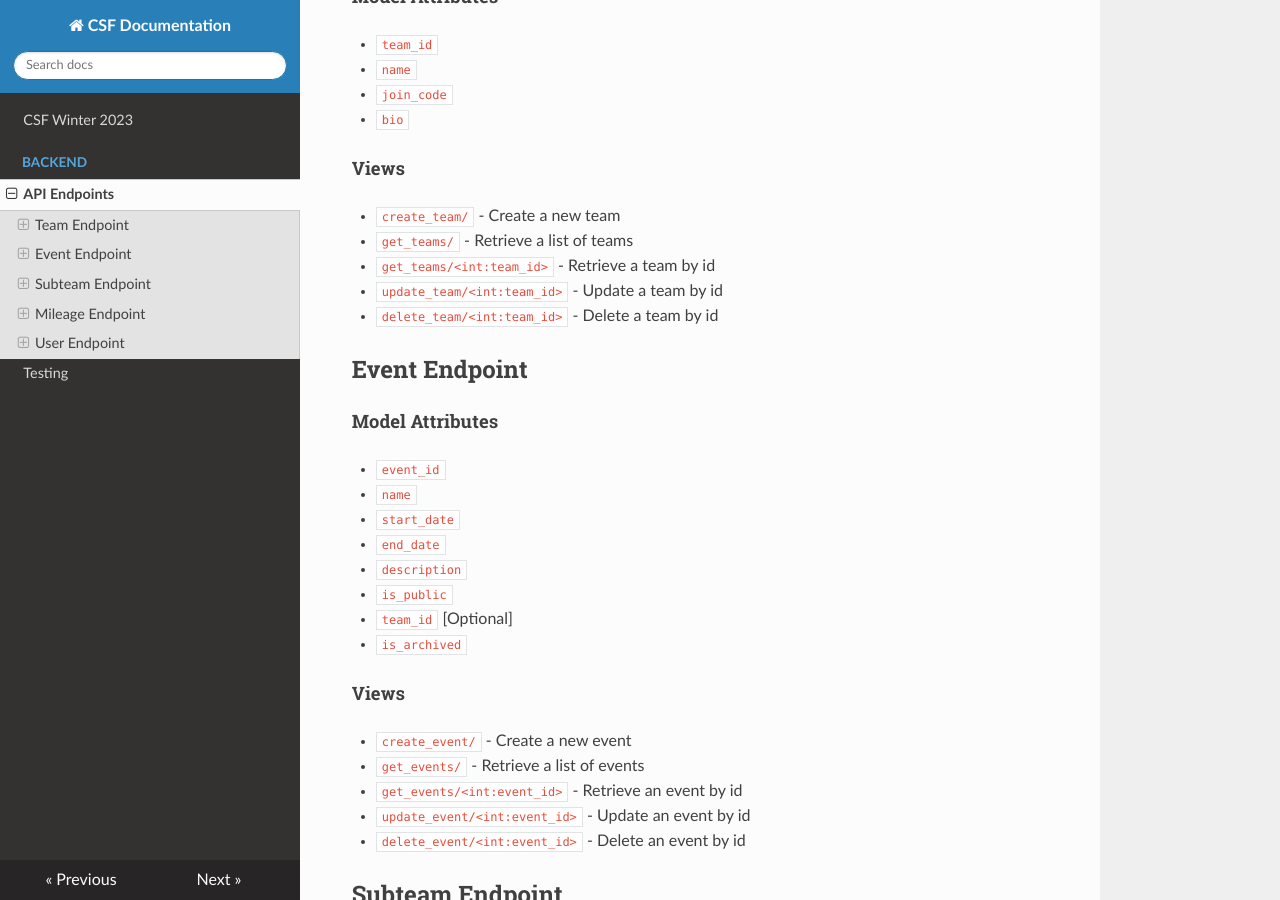
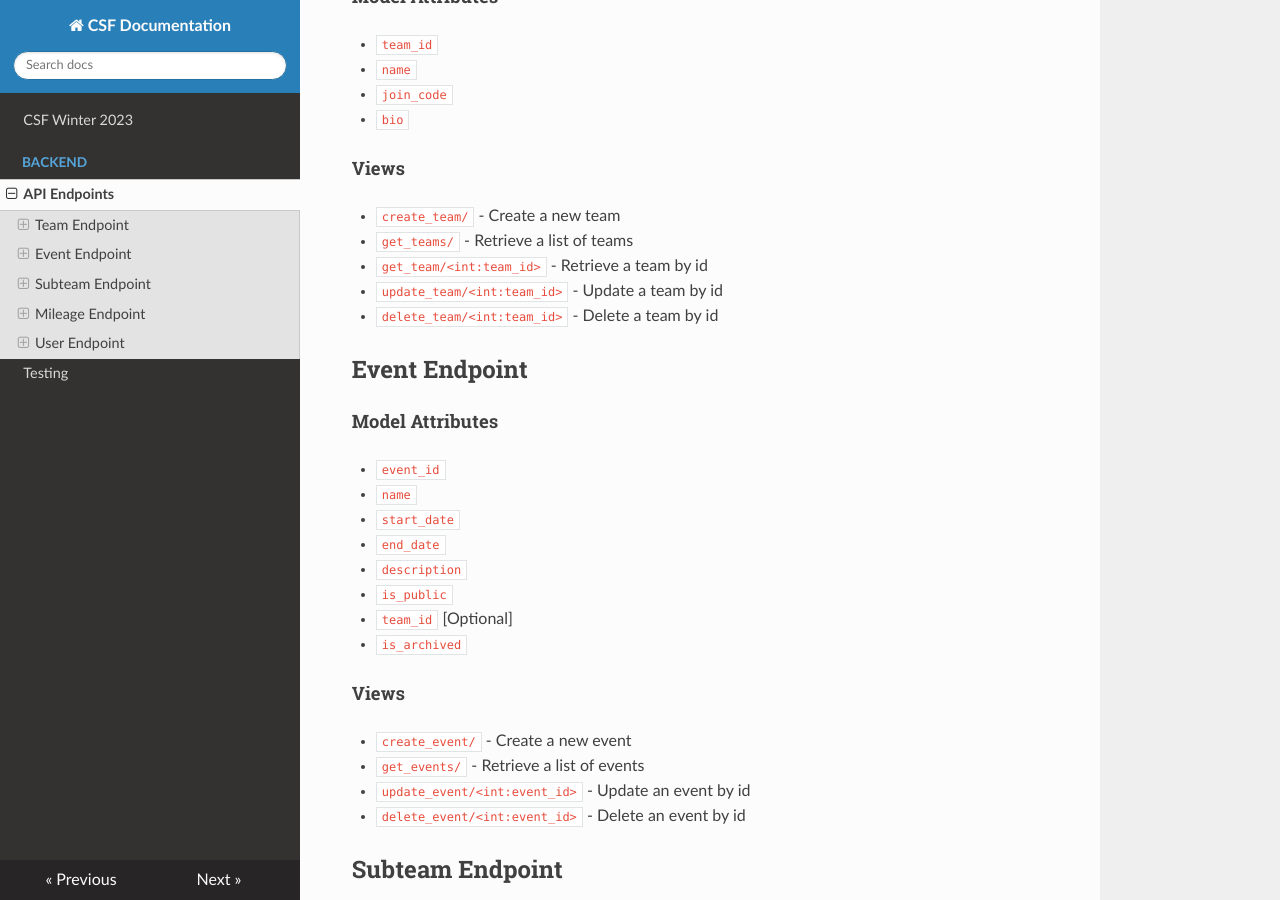
Before and after one commit to codersforcauses/csf, an MkDocs documentation site: the page built from documentation/docs/backend/endpoints.md, in a window 1280 px wide and 900 px high, scrolled down 232 px. Built offline with MkDocs 1.6.1, drawn with Linux system fonts in a browser that asks for light colours; nearby versions of some CDN libraries.

Commit message:
update views

```diff
--- a/documentation/docs/backend/endpoints.md
+++ b/documentation/docs/backend/endpoints.md
@@ -13,7 +13,7 @@
 
 - `create_team/` - Create a new team
 - `get_teams/` - Retrieve a list of teams
-- `get_teams/<int:team_id>` - Retrieve a team by id
+- `get_team/<int:team_id>` - Retrieve a team by id
 - `update_team/<int:team_id>` - Update a team by id
 - `delete_team/<int:team_id>` - Delete a team by id
 
@@ -34,7 +34,6 @@
 
 - `create_event/` - Create a new event
 - `get_events/` - Retrieve a list of events
-- `get_events/<int:event_id>` - Retrieve an event by id
 - `update_event/<int:event_id>` - Update an event by id
 - `delete_event/<int:event_id>` - Delete an event by id
 
```
